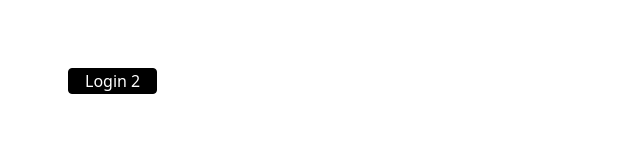
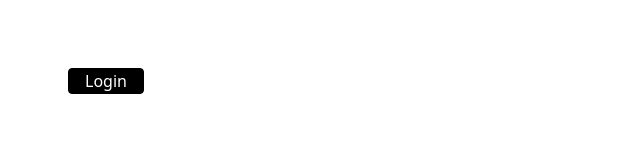
Before and after one commit to g-charan/dist-medicine, a Next.js app in the folder frontend/: page /login in a window 1280 px wide. Shown: the top 160 px of the page, without its empty margins (0-640 px from the left). Built offline with nearby package versions, Linux system fonts and the light colour scheme.

Commit message:
Reverting changes

```diff
--- a/frontend/app/login/page.tsx
+++ b/frontend/app/login/page.tsx
@@ -3,7 +3,7 @@ import CustomButton from "@/components/CustomButton";
 export default function Login() {
   return (
     <div className="p-10">
-      <CustomButton>Login 2</CustomButton>
+      <CustomButton>Login</CustomButton>
       {/* <button>Click me</button> */}
     </div>
   );
```
